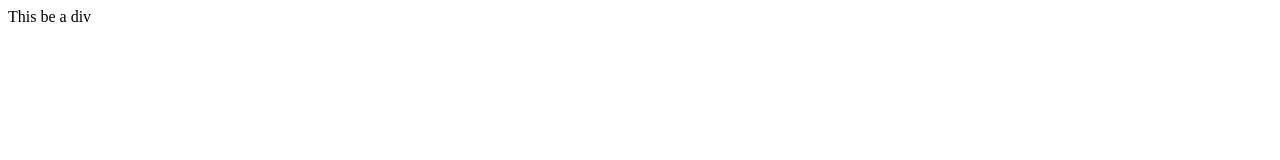
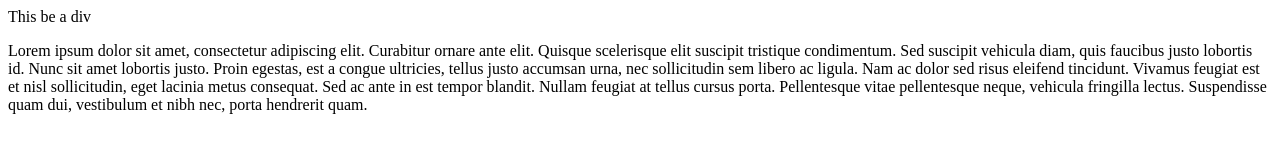
Before and after one commit to jeffjim/demo-repo2, a plain HTML site: page index.html in a window 1280 px wide. Drawn offline with Linux system fonts and the light colour scheme.

Commit message:
Added lorem ipsum paragraph to index.html.

```diff
--- a/index.html
+++ b/index.html
@@ -1 +1,6 @@
-<div>This be a div</div>
+<div>
+    This be a div
+    <p>
+        Lorem ipsum dolor sit amet, consectetur adipiscing elit. Curabitur ornare ante elit. Quisque scelerisque elit suscipit tristique condimentum. Sed suscipit vehicula diam, quis faucibus justo lobortis id. Nunc sit amet lobortis justo. Proin egestas, est a congue ultricies, tellus justo accumsan urna, nec sollicitudin sem libero ac ligula. Nam ac dolor sed risus eleifend tincidunt. Vivamus feugiat est et nisl sollicitudin, eget lacinia metus consequat. Sed ac ante in est tempor blandit. Nullam feugiat at tellus cursus porta. Pellentesque vitae pellentesque neque, vehicula fringilla lectus. Suspendisse quam dui, vestibulum et nibh nec, porta hendrerit quam.
+    </p>
+</div>
```
